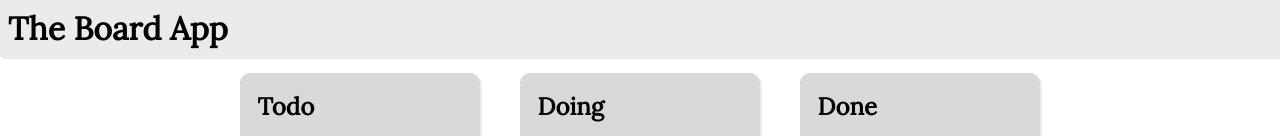
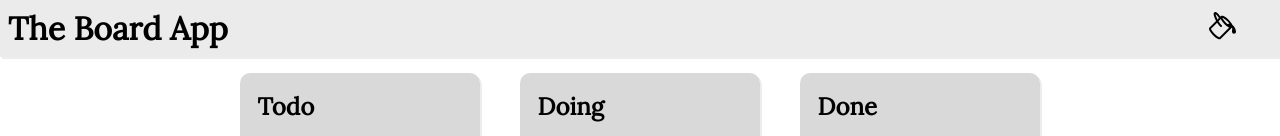
Before and after one commit to paulinakattilavaara/kanbanboard-2.0, a React (Vite) app: page / in a window 1280 px wide. Shown: the top 136 px of the page. Built offline with nearby package versions, Linux system fonts and the light colour scheme.

Commit message:
Context added for the background color

```diff
--- a/src/App.jsx
+++ b/src/App.jsx
@@ -3,10 +3,12 @@ import Board from "./components/Board";
 import Header from "./components/Header";
 import Column from "./components/Column";
 import Missing from "./components/Missing";
+import { BackgroundProvider } from "./context/BackgroundContext";
 
 function App() {
   return (
     <Router>
+      <BackgroundProvider>
       <Header />
       <main>
       <Routes>
@@ -17,6 +19,7 @@ function App() {
         <Route path="*" element={<Missing />} />
       </Routes>
       </main>
+      </BackgroundProvider>
     </Router>
   );
 }
--- a/src/assets/index.css
+++ b/src/assets/index.css
@@ -11,6 +11,7 @@ html {
 }
 
 body {
+  background-color: white;
   min-height: 100vh;
 }
 main {
@@ -39,6 +40,8 @@ main {
   background-color: rgba(230, 229, 229, 0.752);
   width: 100vw;
   box-shadow: 2px 2px rgba(140, 140, 140, 0.153);
+  display: flex;
+  justify-content: space-between;
 }
 
 .Card,
@@ -225,3 +228,14 @@ a:hover {
   max-height: 90vh;
   max-width: 100%;
 }
+
+.paint {
+  border: none;
+  background: none;
+  margin-right: 2rem;
+}
+
+.paint svg {
+  height: 2rem;
+  width: 2rem;
+}
--- a/src/components/Column.jsx
+++ b/src/components/Column.jsx
@@ -2,6 +2,7 @@ import { useState, useEffect } from "react";
 import { useLocation } from "react-router-dom";
 import { FaPlus } from "react-icons/fa";
 import Card from "./Card";
+
 
 const Column = ({ title, colId }) => {
     const [task, setTask] = useState({title: ""});
@@ -95,15 +96,17 @@ const Column = ({ title, colId }) => {
     const doingCards = cards.filter(card => card.column === 2);
     const doneCards = cards.filter(card => card.column === 3);
 
+
     useEffect(() => {
-      console.log(cards);
-    }, [cards]);
+      console.log(filteredCards);
+    }, [filteredCards]);
 
     return (
       <div className="Column">
         <h2 className="colTitle">
           {title}
         </h2>
+
         {filteredCards.map(card => (
                 <Card
                     date={card.date}
@@ -192,7 +195,6 @@ const Column = ({ title, colId }) => {
         />
       ))
       )}
-
       </div>
     );
 };
--- a/src/components/Header.jsx
+++ b/src/components/Header.jsx
@@ -1,17 +1,33 @@
 import { useNavigate } from "react-router-dom";
+import { useState, useContext, useEffect } from "react"
+import BackgroundContext from "../context/BackgroundContext";
+import { BsPaintBucket } from "react-icons/bs";
 
 const Header = () => {
 
 const navigate = useNavigate();
 
+const { backgroundColor, changeBackgroundColor } = useContext(BackgroundContext);
+const [changedBackground, setChangedBackground] = useState(false);
+
+const changeColor = () => {
+  const color = changedBackground ? "#9ebbba" : "#FFFFFF";
+  changeBackgroundColor(color);
+  setChangedBackground(!changedBackground);
+};
+
 const backToHome = () => {
   navigate("/");
 }
 
+useEffect(() => {
+  document.body.style.backgroundColor = backgroundColor;
+},[backgroundColor])
 
   return (
     <header className="Header">
         <h1 onClick={backToHome}>The Board App</h1>
+        <button onClick={changeColor} className="paint"><BsPaintBucket /></button>
     </header>
   )
 }
--- /dev/null
+++ b/src/context/BackgroundContext.jsx
@@ -0,0 +1,20 @@
+import { createContext, useContext, useState } from "react";
+
+const BackgroundContext = createContext();
+
+export const BackgroundProvider = ({ children }) => {
+
+    const [backgroundColor, setBackgroundColor] = useState("#FFFFFF");
+
+    const changeBackgroundColor = (color) => {
+      setBackgroundColor(color);
+    };
+
+    return (
+        <BackgroundContext.Provider value={{ backgroundColor, changeBackgroundColor }}>
+          {children}
+        </BackgroundContext.Provider>
+      );
+    };
+
+    export default BackgroundContext;
```
